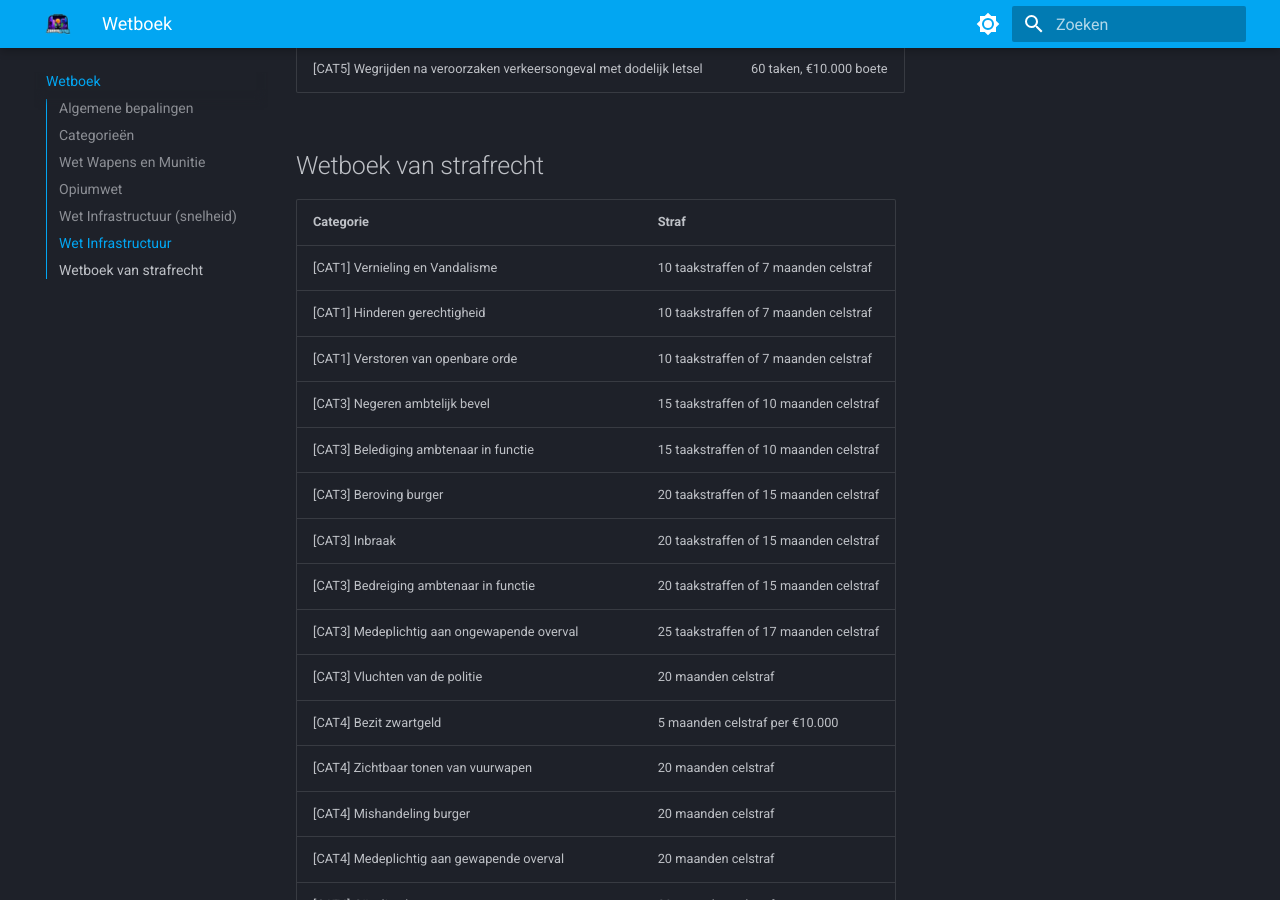
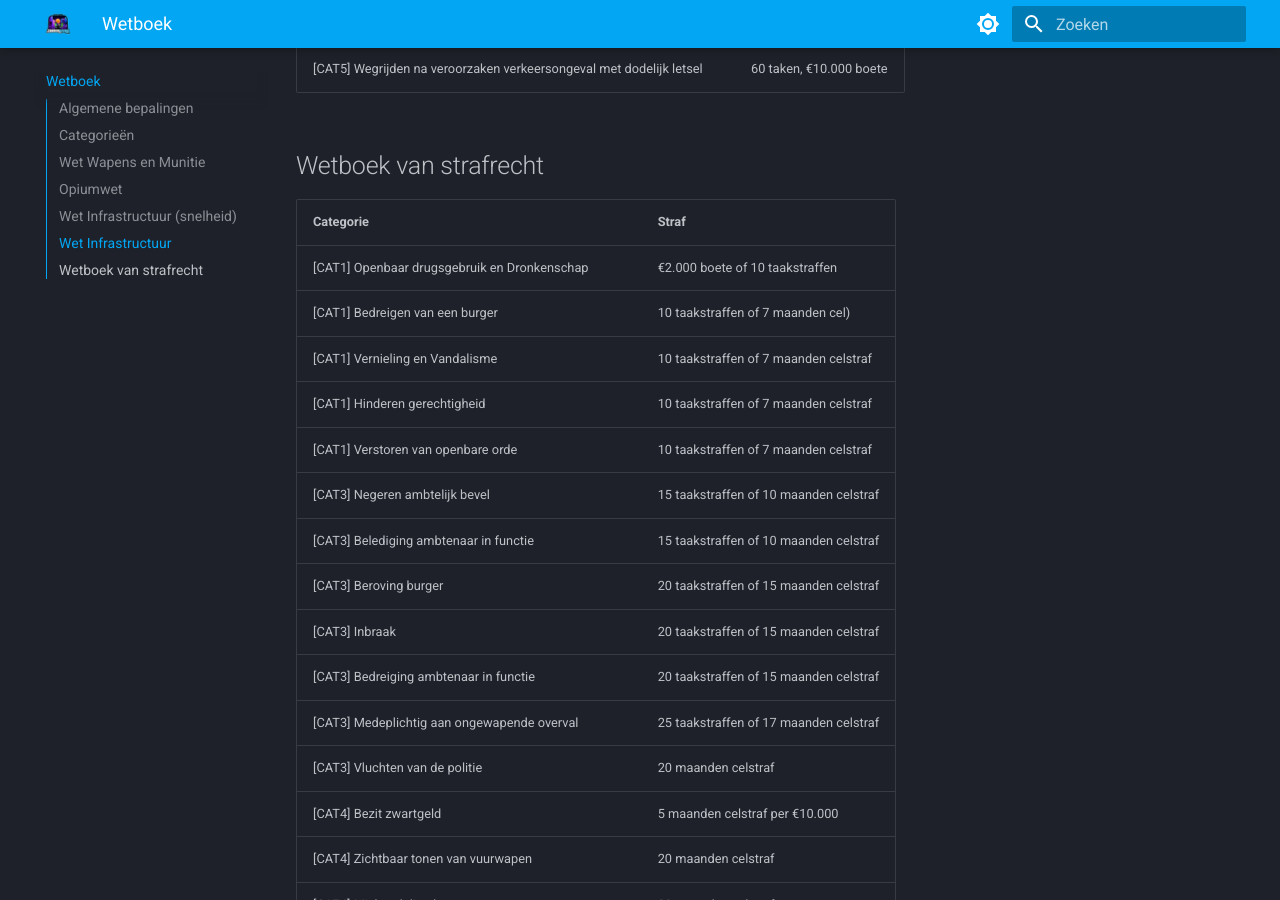
Before and after one commit to ZuiderStad-RP/regels, an MkDocs documentation site: the page built from docs/wetboek.md, in a window 1280 px wide and 900 px high, scrolled down 2786 px. Built offline with MkDocs 1.6.1 and Material for MkDocs 9.7.7, drawn with Linux system fonts in a browser that asks for light colours.

Commit message:
Update wetboek.md

```diff
--- a/docs/wetboek.md
+++ b/docs/wetboek.md
@@ -71,6 +71,8 @@ Hieronder zie je per categorie de borgsom die je kunt betalen om vrij te komen.
 ## Wetboek van strafrecht
 <table>
 <thead><th>Categorie</th><th>Straf</th><tbody>
+ <tr><td>[CAT1] Openbaar drugsgebruik en Dronkenschap</td><td>€2.000 boete of 10 taakstraffen</td></tr>
+ <tr><td>[CAT1] Bedreigen van een burger</td><td>10 taakstraffen of 7 maanden cel)</td></tr>
  <tr><td>[CAT1] Vernieling en Vandalisme</td><td>10 taakstraffen of 7 maanden celstraf</td></tr>
  <tr><td>[CAT1] Hinderen gerechtigheid</td><td>10 taakstraffen of 7 maanden celstraf</td></tr>
  <tr><td>[CAT1] Verstoren van openbare orde</td><td>10 taakstraffen of 7 maanden celstraf</td></tr>
```
